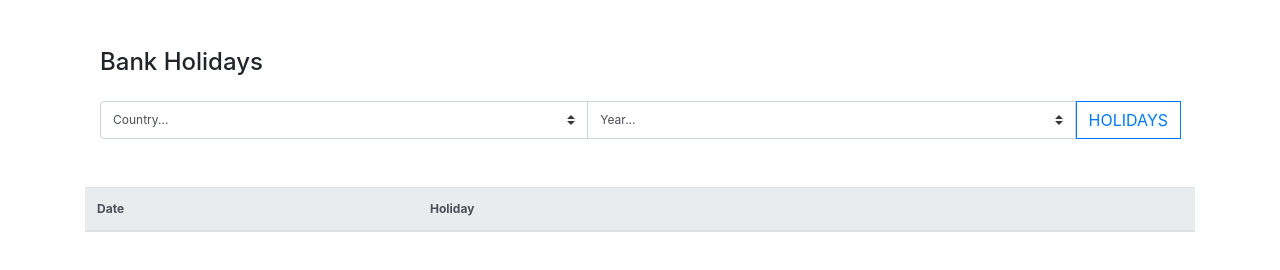
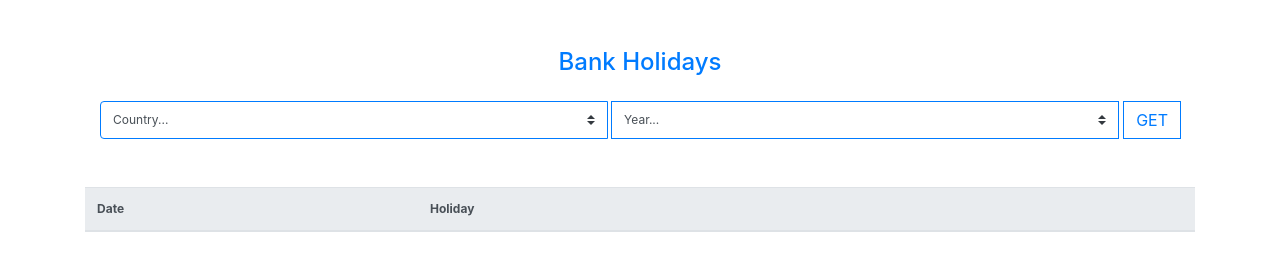
Before and after one commit to zgospodinov/holidays, a plain HTML site: page index.html in a window 1280 px wide. Drawn offline with nearby package versions, Linux system fonts and the light colour scheme.

Commit message:
CSS styles

```diff
--- a/app.css
+++ b/app.css
@@ -4,14 +4,14 @@
 
 .container {
     /* background-color: antiquewhite; */
-background-color: rgb(204, 204, 204);
+/* background-color: rgb(204, 204, 204);
 width: 70%;
 margin: 0 auto;
 display: flex;
 justify-content: center;
 align-content: stretch;
 
-}
+} */
 
 input[name="city"] {
     margin: 0 auto;
--- a/index.html
+++ b/index.html
@@ -19,19 +19,21 @@
     <main>
         <div class="container  mt-5 ">
 
-            <div class="container">
+
+
+            <div class="container text-center text-primary">
                 <h4>Bank Holidays</h4>
             </div>
             <div class="container ">
                 <div class="input-group mb-5 input-fields">
 
-                    <select class="custom-select" id="inputGroupSelect03" onchange="changeTitle()">
+                    <select class="custom-select border border-primary mr-1" id="inputGroupSelect03" onchange="changeTitle()">
                         <option selected>Country...</option>
                         <option value="BG">Bulgaria</option>
                         <option value="DE">Germany</option>
                     </select>
                     <!-- <input type="date" name="" id="datepicker"> -->
-                    <select class="custom-select" id="inputGroupSelect04">
+                    <select class="custom-select border border-primary mr-1" id="inputGroupSelect04">
                         <option selected>Year...</option>
                         <option value="2018">2018</option>
                         <option value="2019">2019</option>
@@ -39,7 +41,7 @@
                         <option value="2021">2021</option>
                     </select>
                     <div class="input-group-prepend ">
-                        <button id="fetchBtn" class="btn btn-outline-primary" type="button">HOLIDAYS</button>
+                        <button id="fetchBtn" class="btn btn-outline-primary" type="button">GET</button>
                     </div>
                 </div>
             </div>
```
